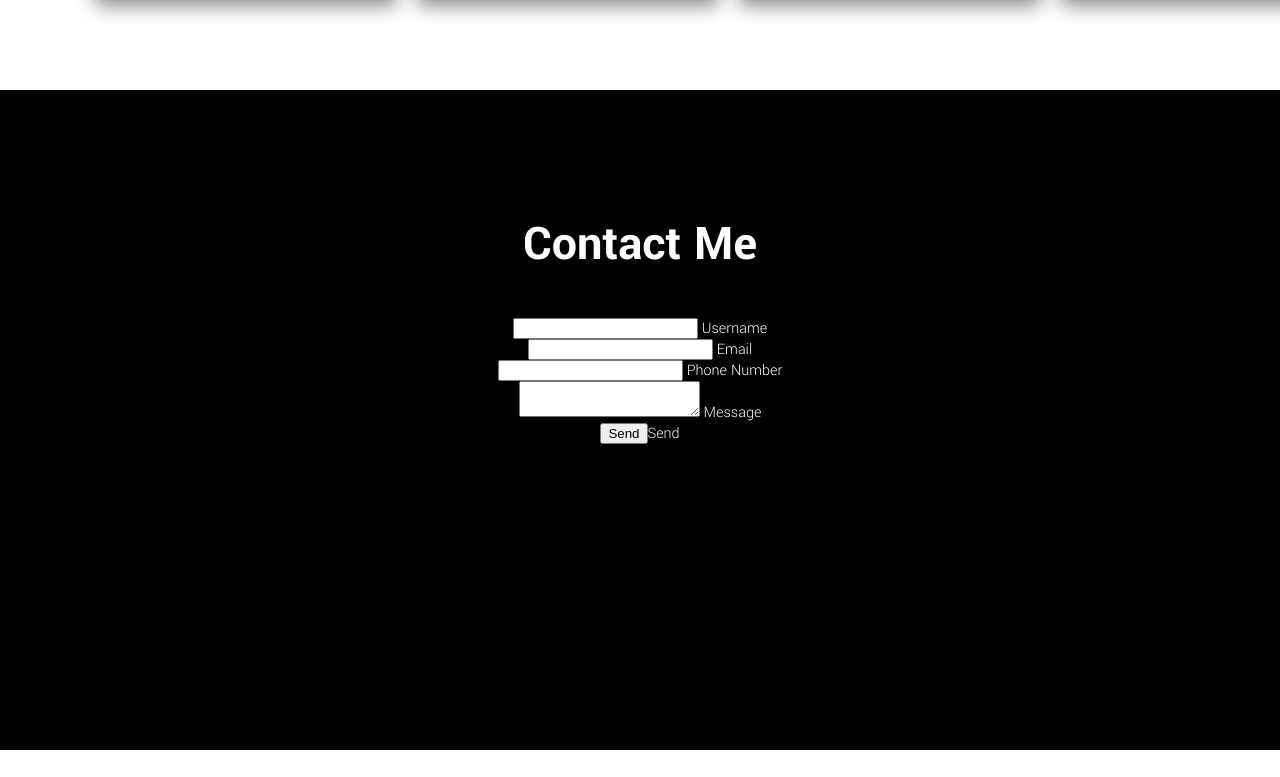
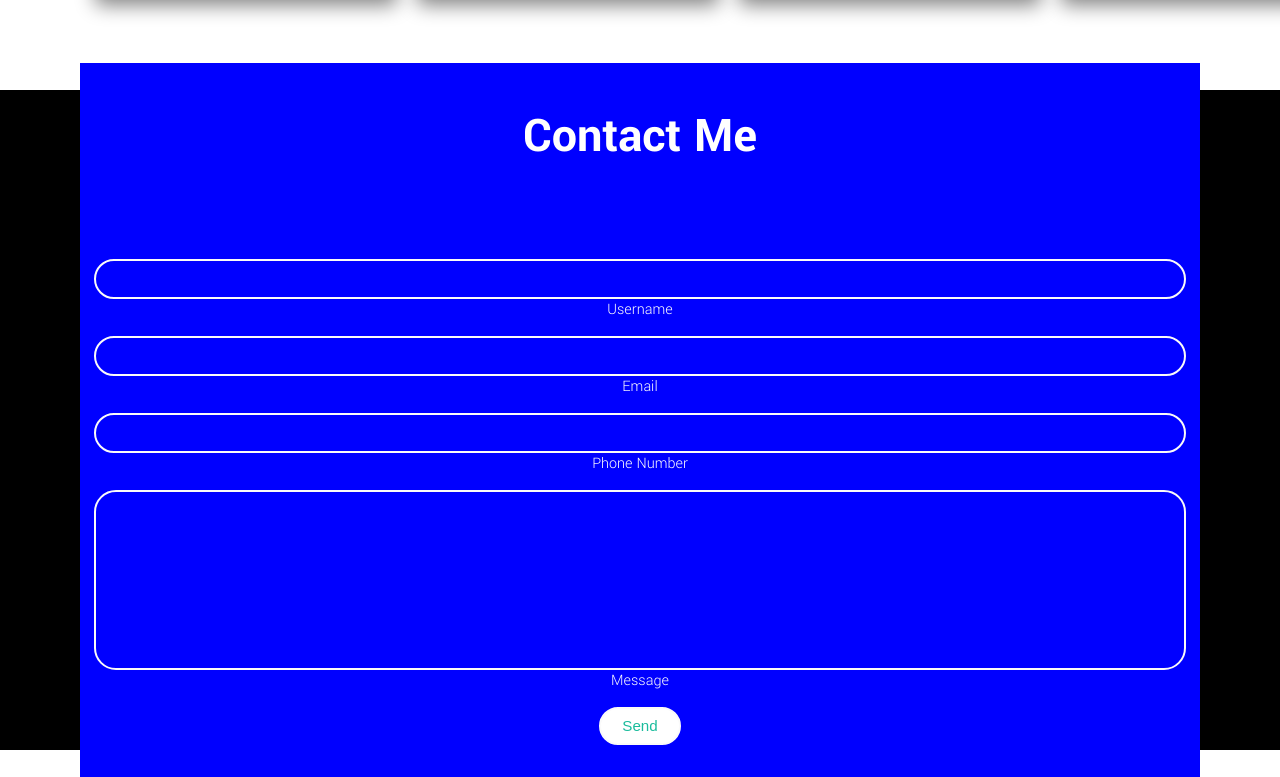
Before and after one commit to IkuzoTommy/WebApps, a plain HTML site: page Portfolio/index2.html in a window 1280 px wide. Shown: the part 2242-3019 px from the top of the page. Before the commit the page ends 2992 px from the top, so only its background shows below. Drawn offline with Linux system fonts and the light colour scheme.

Commit message:
Portfolio Form Updates

```diff
--- a/Portfolio/index2.html
+++ b/Portfolio/index2.html
@@ -111,26 +111,34 @@
         </div>
     </section>
     <footer id="contact-me">
+        <div class="contact-form">
             <h2>Contact Me</h2>
-        <form action="index2.html" method="POST">
+            <form action="index2.html" autocomplete="off">
                 <div class="input-container">
                     <input type="text" name="name" class="input">
                     <label for="">Username</label>
+                    <span>Username</span>
                 </div>
                 <div class="input-container">
                     <input type="text" name="email" class="input">
                     <label for="">Email</label>
+                    <span>Email</span>
                 </div>
                 <div class="input-container">
                     <input type="tel" name="phone" class="input">
                     <label for="">Phone Number</label>
+                    <span>Phone Number</span>
                 </div>
                 <div class="input-container textarea">
                     <textarea name="message" class="input"></textarea>
                     <label for="">Message</label>
+                    <span>Message</span>
                 </div>
-            <input type="submit" value="Send" class="btn">Send</input>
+                <input type="submit" value="Send" class="btn"></input>
            </form>
+
+        </div>
+
     </footer>
 
 </body>
--- a/Portfolio/style2.css
+++ b/Portfolio/style2.css
@@ -162,7 +162,142 @@ footer{
     color: white;
     text-align:center;
     padding: 80px;
+    display: flex;
+    align-items: center;
+    justify-content: center;
 }
+form{
+    padding: 2rem 2.2rem;
+    z-index:10;
+    overflow: hidden;
+    position: relative;
+}
+.contact-form{
+    background-color: blue;
+    width: 100%;
+    text-align: center;;
+}
+.contact-form:before{
+    content:'';
+    position: absolute;
+    width: 26px;
+    height: 26px;
+    background-color: #1abc9c;
+    transform: rotate(45deg);
+    top:50px;
+    left:-13px;
+
+}
+.input-container{
+    position: relative;
+    margin: 1rem 0;
+    display:flex;
+    align-items: center;
+    justify-content: center;
+    flex-direction:column;
+}
+.input{
+    width: 100%;
+    outline: none;
+    border: 2px solid #fafafa;
+    background: none;
+    padding: 0.6rem 1.2rem;
+    color: #fff;
+    font-weight: 500;
+    font-size: 0.95rem;
+    letter-spacing: 0.5px;
+    border-radius: 25px;
+    transition: 0.3s;
+
+}
+textarea.input{
+    padding: 0.8rem 1.2rem;
+    min-height: 150px;
+    border-radius: 22px;
+    resize: none;
+    overflow-y: auto;
+}
+input-container label{
+    position: absolute;
+    top: 50%;
+    left: 15px;
+    transform: translateY(-50%);
+    padding: 0 0.4rem;
+    color: #fafafa;
+    font-size: .9rem;
+    font-weight: 400;
+    pointer-events: none;
+    z-index: 1000;
+    transition: 0.5s;
+}
+.input-container.textarea label{
+    top: 1rem;
+    transform: translateY(0);
+}
+.btn{
+    padding: 0.6rem 1.3rem;
+    background-color: #fff;
+    border: 2px solid #fafafa;
+    font-size: 0.95rem;
+    color:#1abc9c;
+    line-height: 1;
+    border-radius: 25px;
+    outline: none;
+    cursor: pointer;
+    transition: 0.3s;
+    margin: 0;
+}
+.btn:hover{
+    background-color: transparent;
+    color: #fff;
+}
+.input-container span {
+    position: absolute;
+    top: 0;
+    left: 25px;
+    transform: translateY(-50%);
+    font-size: 0.8rem;
+    padding: 0 0.4rem;
+    color: transparent;
+    pointer-events: none;
+    z-index: 500;
+  }
+
+  .input-container span:before,
+  .input-container span:after {
+    content: "";
+    position: absolute;
+    width: 10%;
+    opacity: 0;
+    transition: 0.3s;
+    height: 5px;
+    background-color: #1abc9c;
+    top: 50%;
+    transform: translateY(-50%);
+  }
+
+  .input-container span:before {
+    left: 50%;
+  }
+
+  .input-container span:after {
+    right: 50%;
+  }
+
+  .input-container.focus label {
+    top: 0;
+    transform: translateY(-50%);
+    left: 25px;
+    font-size: 0.8rem;
+  }
+
+  .input-container.focus span:before,
+  .input-container.focus span:after {
+    width: 50%;
+    opacity: 1;
+  }
+
+
 .hamburger{
     display: none;
 }
```
Lines whose indentation alone changed are shown as unchanged.
